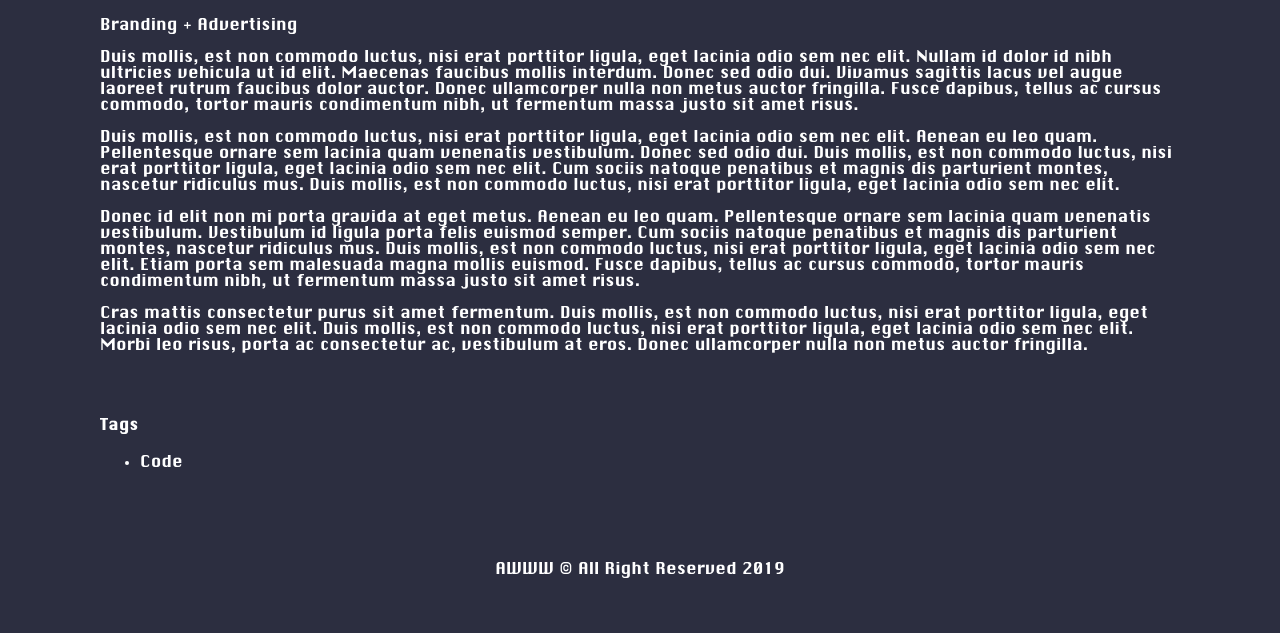
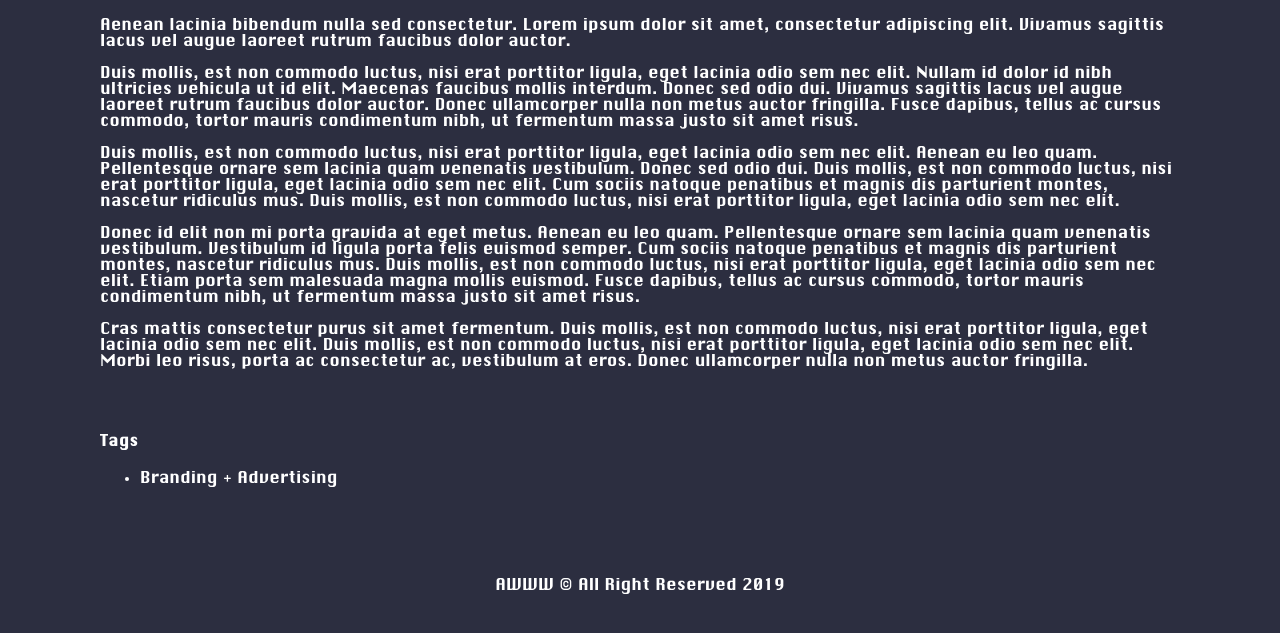
Before and after one commit to artists-on-the-world-wide-web/awww.rocks, a Gatsby site: page /work/2017-01-04-just-in-small-batch-of-jamaican-blue-mountain-in-store-next-week in a window 1280 px wide. Shown: the part 153-786 px from the top of the page. Built offline with nearby package versions, Linux system fonts and the light colour scheme; Gatsby itself is replaced by a stand-in of ours.

Commit message:
Update Work “2017-01-04-just-in-small-batch-of-jamaican-blue-mountain-in-store-next-week”

```diff
--- a/src/pages/work/2017-01-04-just-in-small-batch-of-jamaican-blue-mountain-in-store-next-week.md
+++ b/src/pages/work/2017-01-04-just-in-small-batch-of-jamaican-blue-mountain-in-store-next-week.md
@@ -4,9 +4,12 @@ title: AWWW Merchandise
 date: 2017-01-04T15:04:10.000Z
 cover: /img/image_from_ios-2x.png
 featuredpost: true
-description: Branding + Advertising
+description: >-
+  Aenean lacinia bibendum nulla sed consectetur. Lorem ipsum dolor sit amet,
+  consectetur adipiscing elit. Vivamus sagittis lacus vel augue laoreet rutrum
+  faucibus dolor auctor.
 tags:
-  - Code
+  - Branding + Advertising
 category: Work
 ---
 Duis mollis, est non commodo luctus, nisi erat porttitor ligula, eget lacinia odio sem nec elit. Nullam id dolor id nibh ultricies vehicula ut id elit. Maecenas faucibus mollis interdum. Donec sed odio dui. Vivamus sagittis lacus vel augue laoreet rutrum faucibus dolor auctor. Donec ullamcorper nulla non metus auctor fringilla. Fusce dapibus, tellus ac cursus commodo, tortor mauris condimentum nibh, ut fermentum massa justo sit amet risus.
```
